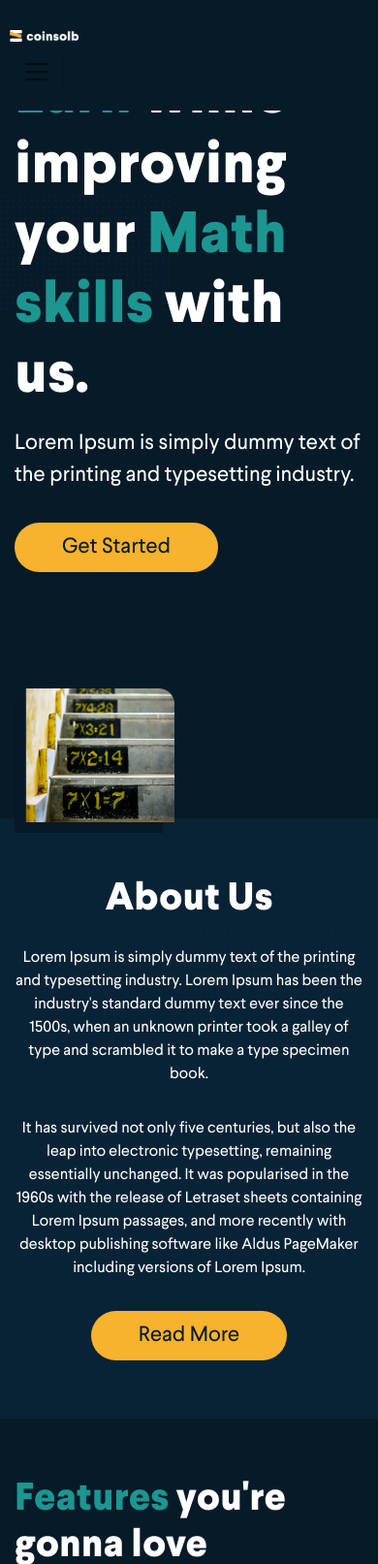
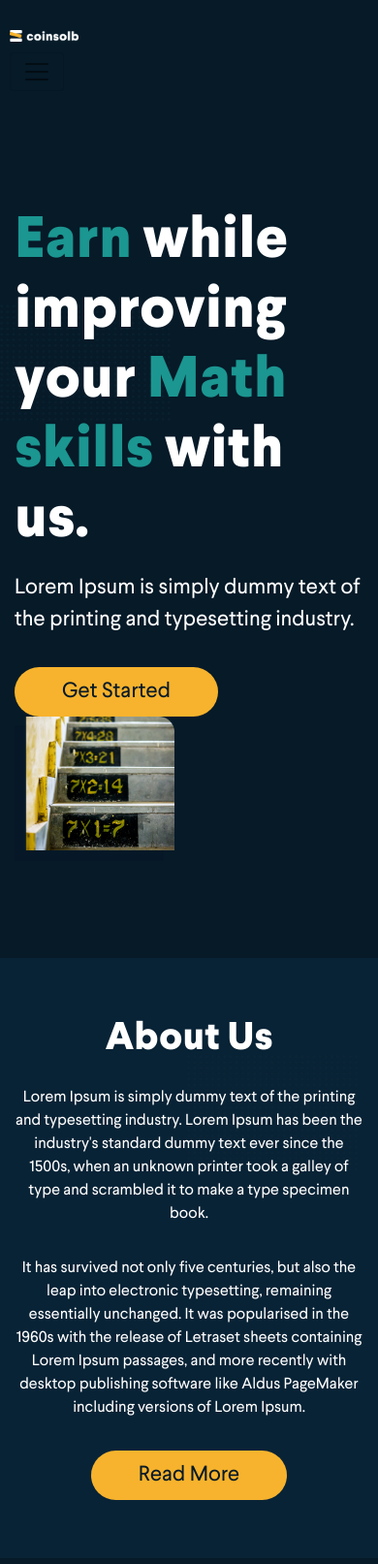
Before and after one commit to gfxgee/coinsolb, a CodeIgniter app: page /database/ in a window 390 px wide. Shown: the top 1613 px of the page at 97% size. Run offline with CodeIgniter, Linux system fonts and the light colour scheme; data comes from the database, SQL or seed files in the repository; some libraries are stand-ins or nearby versions.

Commit message:
Edit layout

```diff
--- a/application/views/auth/create_user.php
+++ b/application/views/auth/create_user.php
@@ -1,7 +1,7 @@
 
-  <section class="bg-main-color d-flex align-items-center py-60" id="login-section">
+  <section class="bg-main-color d-flex align-items-center py-100" id="login-section">
     <div class="container">
-      <div class="row mt-50 justify-content-left">
+      <div class="row justify-content-left">
         <div class="col-lg-6 text-left">
         <h1 class="text-white font-weight-bold mb-3"><?php echo lang('create_user_heading');?></h1>
 
--- a/application/views/auth/login.php
+++ b/application/views/auth/login.php
@@ -1,7 +1,7 @@
 
-  <section class="bg-main-color d-flex align-items-center h-100" id="login-section">
+  <section class="bg-main-color d-flex align-items-center py-100" id="login-section">
     <div class="container">
-      <div class="row mt-50 justify-content-left">
+      <div class="row justify-content-left">
         <div class="col-lg-6 text-left">
         <h4 class="text-white mb-4">Don't have an account yet? <a href="<?php echo base_url('register'); ?>" class="fs-22 link-primary">Register Here</a></h4>
         <h1 class="text-white font-weight-bold mb-3"><?php echo lang('login_heading');?></h1>
--- a/application/views/dashboard.php
+++ b/application/views/dashboard.php
@@ -1,5 +1,5 @@
 <section class="bg-main-color " id="dashboard">
-	<div class="container mt-80 pt-5 pb-5">
+	<div class="container pt-5 pb-5">
 
 		<div class="row">
 
--- a/application/views/landing.php
+++ b/application/views/landing.php
@@ -1,9 +1,9 @@
 <!-- banner -->
-<section id="banner-section" class="bg-main-color d-flex align-items-center h-100">
+<section id="banner-section" class="bg-main-color d-flex align-items-center py-100">
 	<div class="container">
-		<div class="row mt-80">
+		<div class="row">
 
-			<div class="col col-lg-6 col-sm-12 text-white py-60">
+			<div class="col col-lg-6 col-sm-12 text-white">
 				<h1 class="banner-headline fs-60">
 					<span class="text-highlights">Earn</span> while improving your
 					<span class="text-highlights">Math skills</span> with us.
@@ -12,7 +12,7 @@
 				<a href="<?php echo base_url('register'); ?>" class="btn mt-3 text-custom-secondary px-5 py-2 fs-22 rounded-100 banner-button">Get Started</a>
 			</div>
 
-			<div class="col-6 col-lg-6 col-sm-12 d-flex justify-content-center py-60">
+			<div class="col-6 col-lg-6 col-sm-12 d-flex justify-content-center">
 				<img class="banner-image" src="<?php echo base_url(); ?>assets/images/banner-image.png" alt="Coin Solb Banner Image"/>
 			</div>
 
--- a/application/views/play.php
+++ b/application/views/play.php
@@ -1,5 +1,5 @@
 <section class="bg-main-color">
-	<div class="container mt-80 pt-5 pb-5">
+	<div class="container pt-5 pb-5">
 		<div class="row">
 
 			<div class="col-lg-3 text-left pt-0">
--- a/application/views/templates/header.php
+++ b/application/views/templates/header.php
@@ -35,7 +35,7 @@ defined('BASEPATH') OR exit('No direct script access allowed');
 <body id="<?php if(isset($page)) echo $page.'_page'; ?>">
 
   <!-- Navigation -->
-  <nav class="navbar navbar-expand-lg fixed-top navbar-light bg-main-color" id="main-nav">
+  <nav class="navbar navbar-expand-lg sticky-top navbar-light bg-main-color" id="main-nav">
     <div class="container">
       <a class="navbar-brand" href="<?php echo base_url(); ?>">
         <img id="navbar-logo" src="<?php echo base_url(); ?>assets/images/300ppi/logo.png" width="20%" alt="">
```
Also changed, not shown: 1 other file.
